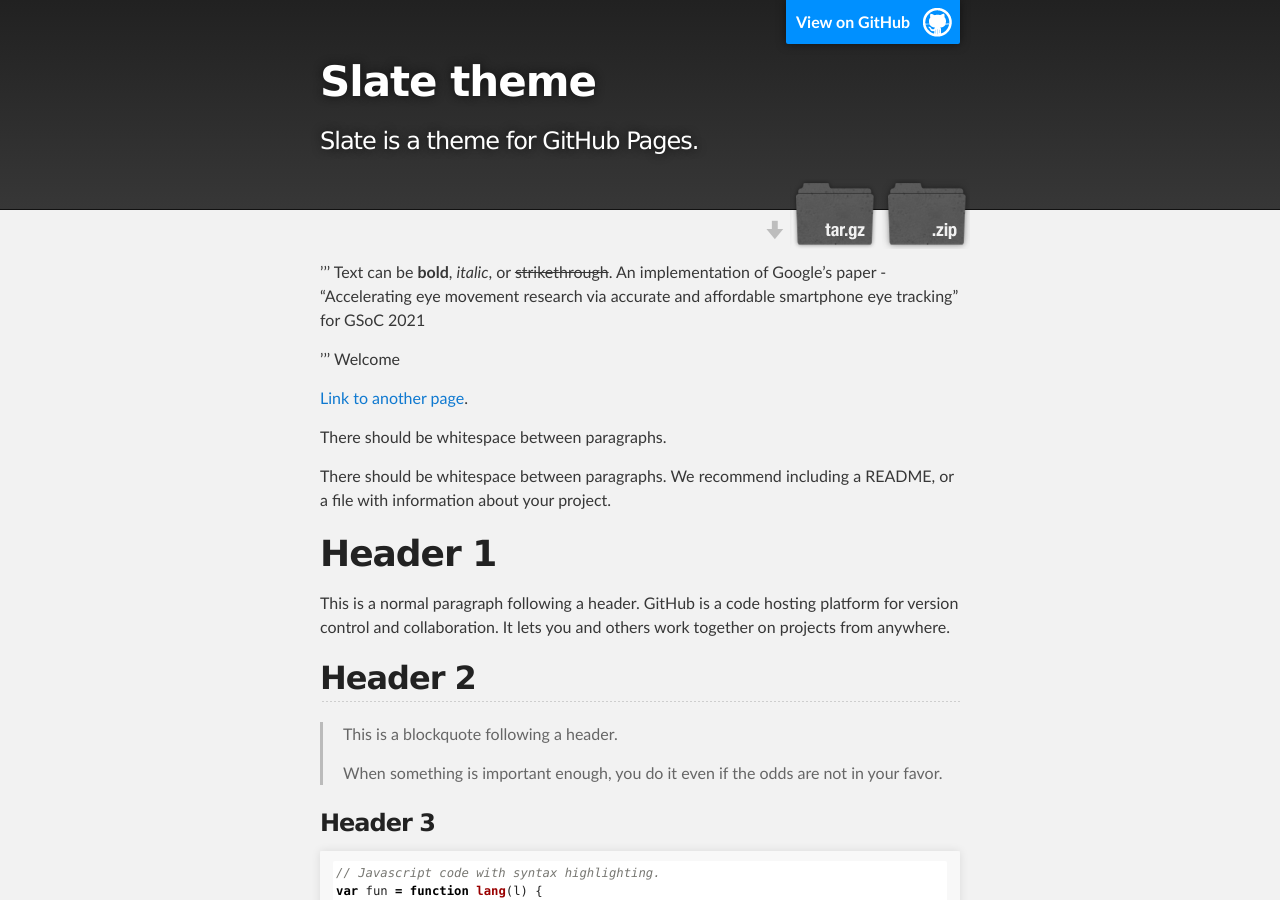
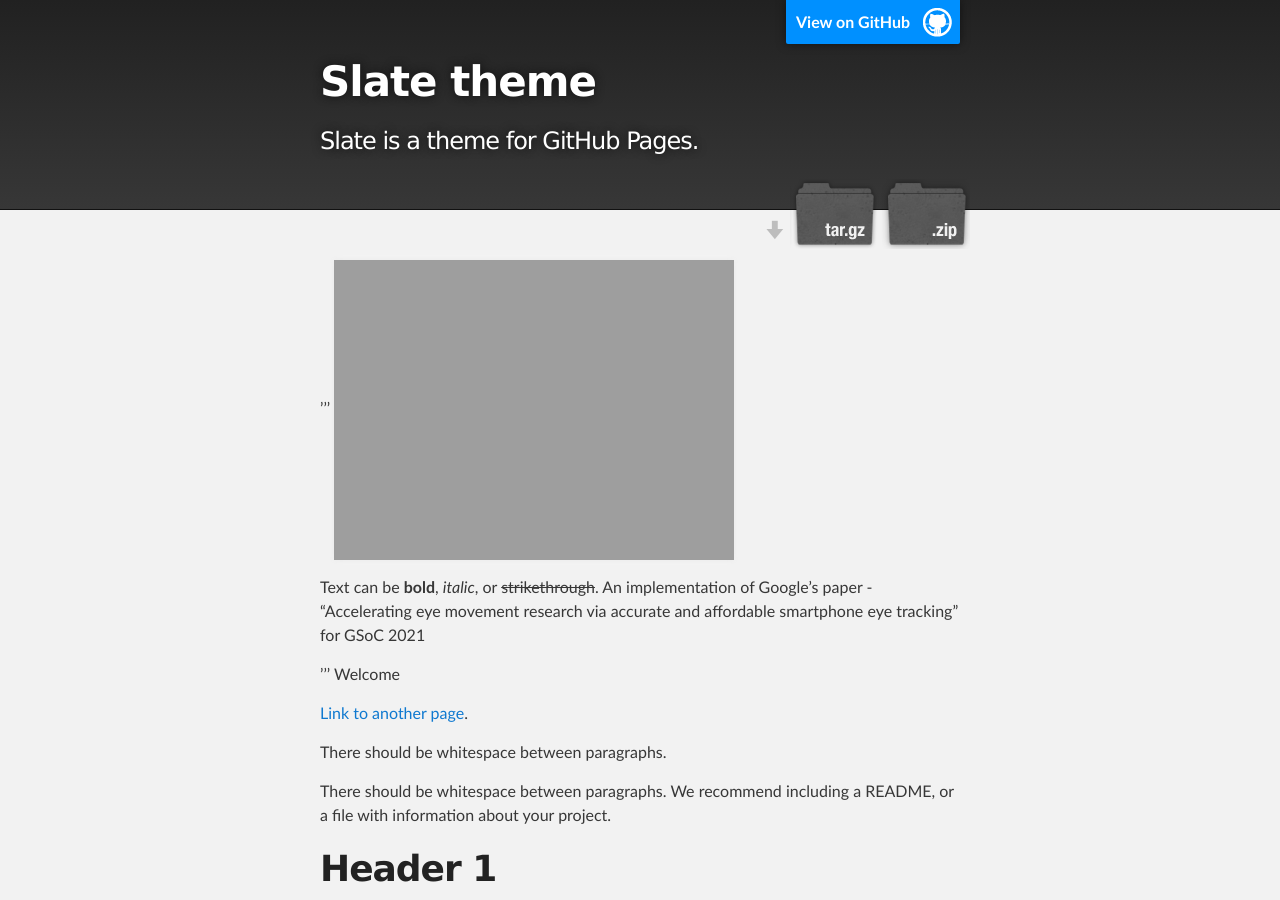
Before and after one commit to Abhinavvenkatadri/Eye-tracking-GSoC, a Jekyll site: the page built from docs/index.md, in a window 1280 px wide and 900 px high. Built offline with Jekyll 4.4.1, drawn with Linux system fonts in a browser that asks for light colours; part of the change alters nothing that is shown.

```diff
--- a/docs/index.md
+++ b/docs/index.md
@@ -3,6 +3,9 @@ layout: default
 ---
 
 '''
+![Branching](![image](https://user-images.githubusercontent.com/52126773/189515274-fe10d739-8972-4972-84ec-79e5cbdd5aa8.png)
+)
+
 Text can be **bold**, _italic_, or ~~strikethrough~~.
 An implementation of Google's paper - "Accelerating eye movement research via accurate and affordable smartphone eye tracking" for GSoC 2021
 
```
